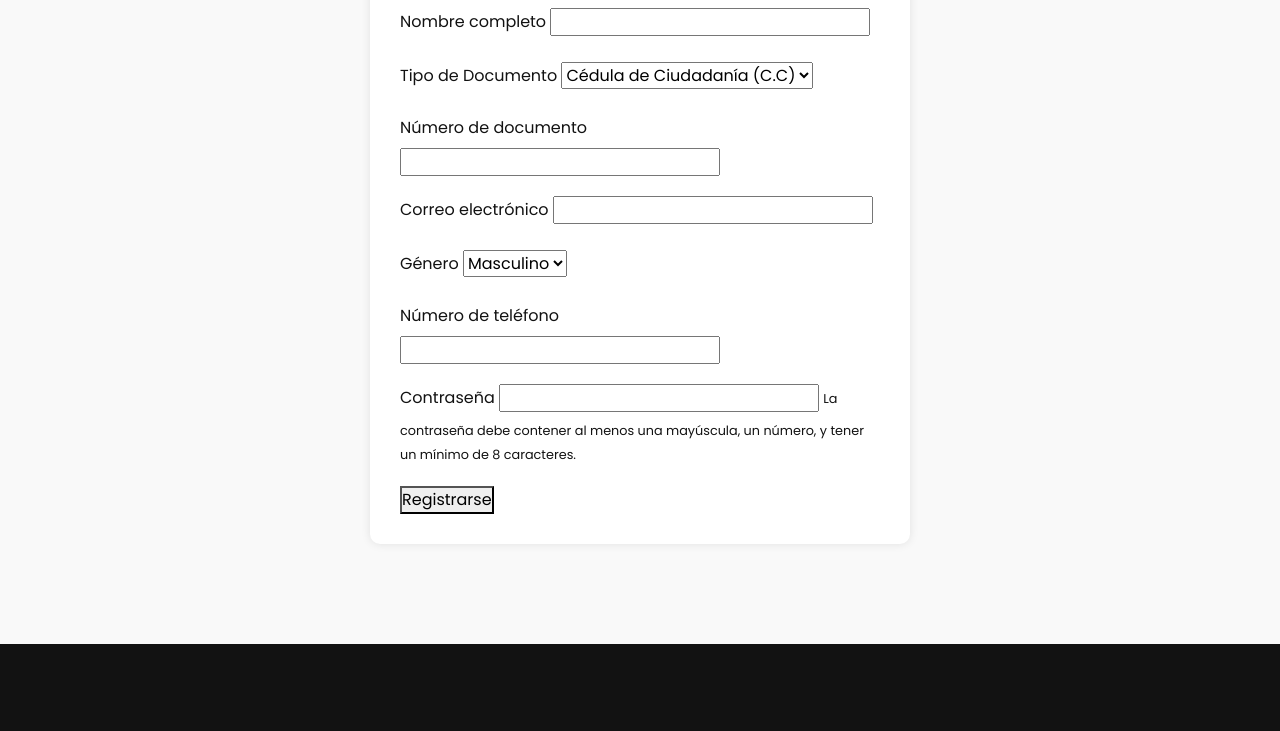
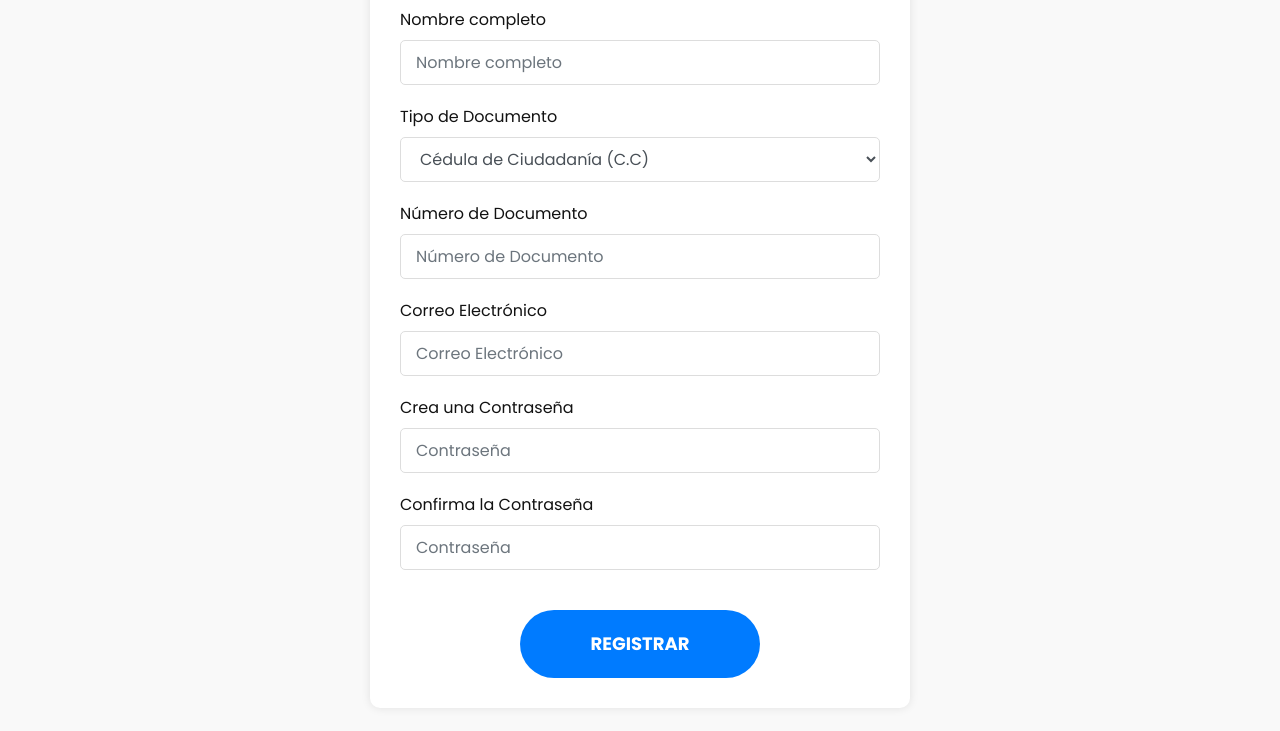
Before and after one commit to MauroRguez/homework-second-moment-POO, a plain HTML site: page registro/index.html in a window 1280 px wide. Shown: the part 246-977 px from the top of the page. Drawn offline with Linux system fonts and the light colour scheme; files whose address does not match are found by name.

Commit message:
front casi listo

```diff
--- /dev/null
+++ b/assets/css/bienvenida.css
@@ -0,0 +1,45 @@
+/* Welcome Area */
+.welcome-area {
+    background-color: #f9f9f9;
+    margin-top: 100px;
+    padding-top: 50px;
+    padding-bottom: 100px;
+}
+
+.welcome-content {
+    background: #fff;
+    padding: 30px;
+    border-radius: 10px;
+    box-shadow: 0 0 10px rgba(0, 0, 0, 0.1);
+}
+
+.welcome-title {
+    margin-bottom: 25px;
+    font-size: 24px;
+    font-weight: bold;
+}
+
+.welcome-text {
+    margin-bottom: 20px;
+    font-size: 16px;
+    color: #333;
+}
+
+.main-btn {
+    background-color: #007bff;
+    color: #fff;
+    padding: 10px 20px;
+    border-radius: 50px;
+    text-decoration: none;
+    font-size: 18px;
+    font-weight: bold;
+    border: none;
+    cursor: pointer;
+}
+
+.main-btn:hover {
+    background-color: #0056b3;
+}
+.main-btn.rounded-one {
+    color: #4ee2f2; /* Cambia este valor al color que desees */
+}
--- a/assets/css/style.css
+++ b/assets/css/style.css
@@ -33,7 +33,9 @@ body {
   -webkit-box-sizing: border-box;
   -moz-box-sizing: border-box;
   box-sizing: border-box; }
-
+.welcome-area pt-50 pb-100{
+  background-color: #2bdbdc;
+}
 img {
   max-width: 100%; }
 
--- a/ingreso/styles.css
+++ b/ingreso/styles.css
@@ -35,16 +35,17 @@
 .login-form .main-btn {
     background-color: #007bff;
     color: #fff;
-    padding: 10px 20px;
+    padding: 5px 10px; /* Reduced padding */
     border-radius: 50px;
     text-decoration: none;
     display: block;
-    width: 100%;
+    width: 50%; /* Reduced width */
     text-align: center;
-    font-size: 18px;
+    font-size: 14px; /* Reduced font size */
     font-weight: bold;
     border: none;
     cursor: pointer;
+    margin: 0 auto; /* Center the button */
 }
 
 .login-form .main-btn:hover {
--- a/registro/index.html
+++ b/registro/index.html
@@ -31,7 +31,7 @@
     <link rel="stylesheet" href="../assets/css/style.css">
 
     <link rel="stylesheet" href="../ingreso/styles.css">
-
+<link rel="stylesheet" href="./registro.css">
 
 </head>
 
@@ -66,7 +66,7 @@
                 <div class="row">
                     <div class="col-lg-12">
                         <nav class="navbar navbar-expand-lg">
-                            <a class="navbar-brand" href="index.html">
+                            <a class="navbar-brand" href="../index.html">
                                 <img src="../assets/images/logo.svg" alt="Logo">
                             </a>
 
@@ -79,7 +79,7 @@
                             <div class="collapse navbar-collapse sub-menu-bar" id="navbarFive">
                                 <ul class="navbar-nav mr-auto">
                                     <li class="nav-item active">
-                                        <a class="page-scroll" href="#home">Inicio</a>
+                                        <a class="page-scroll" href="../index.html"></a>
                                     </li>
                                 </ul>
                             </div>
@@ -91,59 +91,43 @@
             </div> <!-- container -->
         </div>
 
-        <section id="login" class="login-area pt-50 pb-100">
+        <section id="registro" class="login-area pt-50 pb-100">
             <div class="container">
                 <div class="row justify-content-center">
                     <div class="col-lg-6">
                         <div class="login-form mt-45">
-                            <h3 class="form-title">Ingreso</h3>
+                            <h3 class="form-title">Bienvenido al Banco Crecer</h3>
                             <form id="registroForm">
                                 <div class="form-group">
                                     <label for="nombre">Nombre completo</label>
-                                  <input type="text" id="nombre" name="nombre" required>
+                                    <input type="text" class="form-control" id="nombre" name="nombre" placeholder="Nombre completo" required>
                                 </div>
-
                                 <div class="form-group">
                                     <label for="tipoDocumento">Tipo de Documento</label>
-                                  <select id="tipoDocumento" name="tipoDocumento" required>
+                                    <select class="form-control" id="tipoDocumento" name="tipoDocumento" required>
                                         <option value="cc">Cédula de Ciudadanía (C.C)</option>
+                                        <option value="ce">Cédula de Extranjería (C.E)</option>
+                                        <option value="ti">Tarjeta de Identidad (T.I)</option>
                                         <option value="pasaporte">Pasaporte</option>
-                                    <option value="ti">Tarjeta de Identidad (T.I)</option>
-                                    <option value="ce">Cédula de Extranjería (C.E)</option>
                                     </select>
                                 </div>
-
                                 <div class="form-group">
-                                  <label for="numeroDocumento">Número de documento</label>
-                                  <input type="text" id="numeroDocumento" name="numeroDocumento" required>
+                                    <label for="numeroDocumento">Número de Documento</label>
+                                    <input type="text" class="form-control" id="numeroDocumento" name="numeroDocumento" placeholder="Número de Documento" required>
                                 </div>
-
                                 <div class="form-group">
-                                  <label for="email">Correo electrónico</label>
-                                  <input type="text" id="email" name="email" required>
+                                    <label for="email">Correo Electrónico</label>
+                                    <input type="email" class="form-control" id="email" name="email" placeholder="Correo Electrónico" required>
                                 </div>
-
                                 <div class="form-group">
-                                  <label for="genero">Género</label>
-                                  <select id="genero" name="genero" required>
-                                    <option value="masculino">Masculino</option>
-                                    <option value="femenino">Femenino</option>
-                                    <option value="no-binario">No Binario</option>
-                                  </select>
+                                    <label for="password">Crea una Contraseña</label>
+                                    <input type="password" class="form-control" id="password" name="password" placeholder="Contraseña" required>
                                 </div>
-
                                 <div class="form-group">
-                                  <label for="telefono">Número de teléfono</label>
-                                  <input type="number" id="telefono" name="telefono" required>
+                                    <label for="password">Confirma la Contraseña</label>
+                                    <input type="password" class="form-control" id="password" name="password" placeholder="Contraseña" required>
                                 </div>
-
-                                <div class="form-group">
-                                  <label for="password">Contraseña</label>
-                                  <input type="password" id="password" name="password" required>
-                                  <small>La contraseña debe contener al menos una mayúscula, un número, y tener un mínimo de 8 caracteres.</small>
-                                </div>
-
-                                <button type="submit" class="submit-btn">Registrarse</button>
+                                <button type="submit" class="main-btn">Registrar</button>
                             </form>
                         </div>
                     </div>
--- /dev/null
+++ b/registro/registro.css
@@ -0,0 +1,122 @@
+
+/* Background Image with Transparency */
+.body {
+    background: url('../assets/images/about1.png') no-repeat center center fixed;
+    background-size: cover;
+    position: relative;
+}
+
+body::before {
+    content: "";
+    position: absolute;
+    top: 0;
+    left: 0;
+    width: 100%;
+    height: 100%;
+    background-color: rgba(255, 255, 255, 0.5); /* Ajusta el color y la opacidad según sea necesario */
+    z-index: -1;
+}
+/* Login Area */
+.login-area {
+    background-color: #f9f9f9;
+    padding-top: 50px;
+    padding-bottom: 100px;
+}
+
+.login-form {
+    background: #fff;
+    padding: 30px;
+    border-radius: 10px;
+    box-shadow: 0 0 10px rgba(0, 0, 0, 0.1);
+    text-align: center; /* Center align the form content */
+}
+
+.login-form .form-title {
+    margin-bottom: 25px;
+    font-size: 24px;
+    font-weight: bold;
+}
+
+.login-form .form-group {
+    margin-bottom: 20px;
+    text-align: left; /* Align form labels and inputs to the left */
+}
+
+.login-form .form-control {
+    height: 45px;
+    border-radius: 5px;
+    border: 1px solid #ddd;
+    padding: 10px 15px;
+    font-size: 16px;
+    width: 100%; /* Ensure inputs take full width */
+}
+
+.login-form .main-btn {
+    background-color: #007bff;
+    color: #fff;
+    padding: 10px 20px;
+    border-radius: 50px;
+    text-decoration: none;
+    font-size: 18px;
+    font-weight: bold;
+    border: none;
+    cursor: pointer;
+    display: inline-block; /* Ensure button is inline */
+    margin-top: 20px; /* Add some space above the button */
+}
+
+.login-form .main-btn:hover {
+    background-color: #0056b3;
+}
+/* Login Area */
+.login-area {
+    background-color: #f9f9f9;
+    padding-top: 50px;
+    padding-bottom: 100px;
+}
+
+.login-form {
+    background: #fff;
+    padding: 30px;
+    border-radius: 10px;
+    box-shadow: 0 0 10px rgba(0, 0, 0, 0.1);
+    text-align: center; /* Center align the form content */
+}
+
+.login-form .form-title {
+    margin-bottom: 25px;
+    font-size: 24px;
+    font-weight: bold;
+}
+
+.login-form .form-group {
+    margin-bottom: 20px;
+    text-align: left; /* Align form labels and inputs to the left */
+}
+
+.login-form .form-control {
+    height: 45px;
+    border-radius: 5px;
+    border: 1px solid #ddd;
+    padding: 10px 15px;
+    font-size: 16px;
+    width: 100%; /* Ensure inputs take full width */
+}
+
+.login-form .main-btn {
+    background-color: #007bff;
+    color: #fff;
+    padding: 10px 20px;
+    border-radius: 50px;
+    text-decoration: none;
+    font-size: 18px;
+    font-weight: bold;
+    border: none;
+    cursor: pointer;
+    display: inline-block; /* Ensure button is inline */
+    margin-top: 20px; /* Add some space above the button */
+}
+
+.login-form .main-btn:hover {
+    background-color: #0056b3;
+}
```
Also changed, not shown: index.html (+15 -4 lines), ingreso/index.html (+2 -2 lines), transaccional/index.html (+10 -3 lines). Lines whose indentation alone changed are shown as unchanged.
